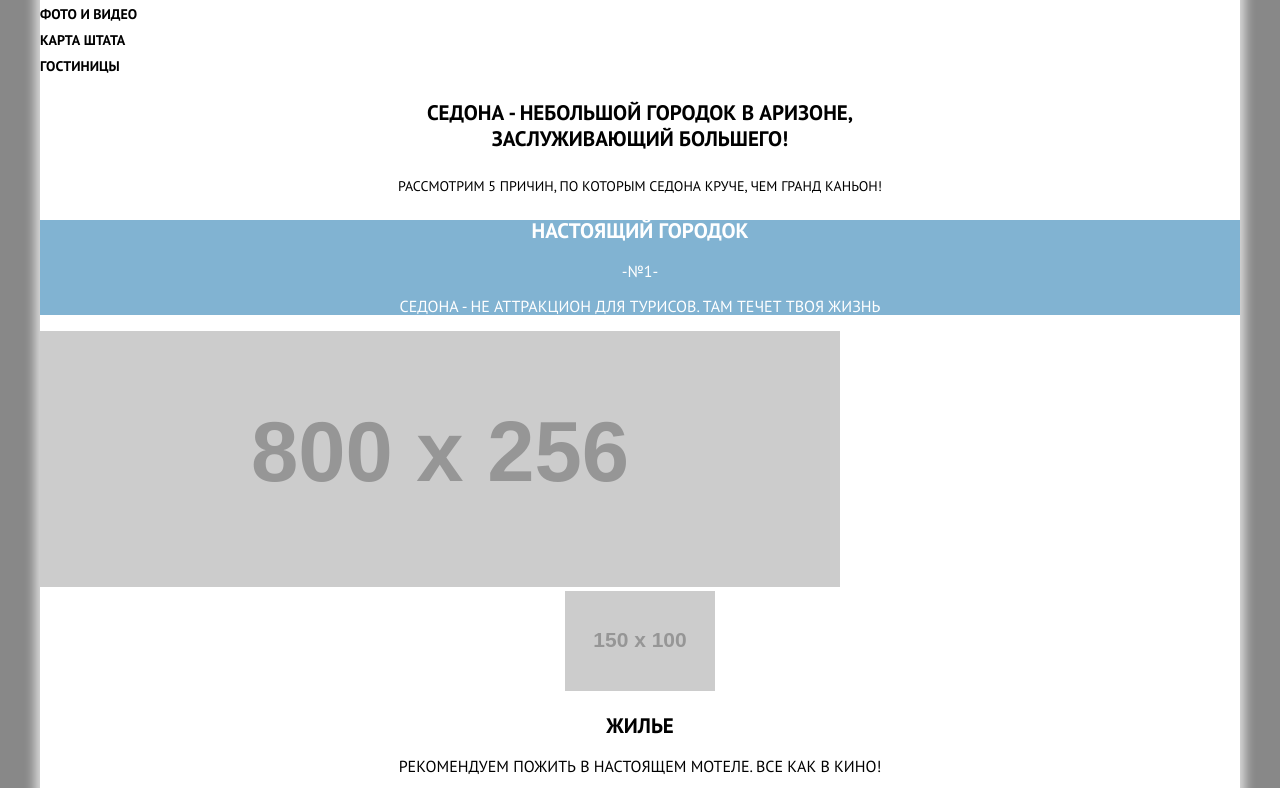
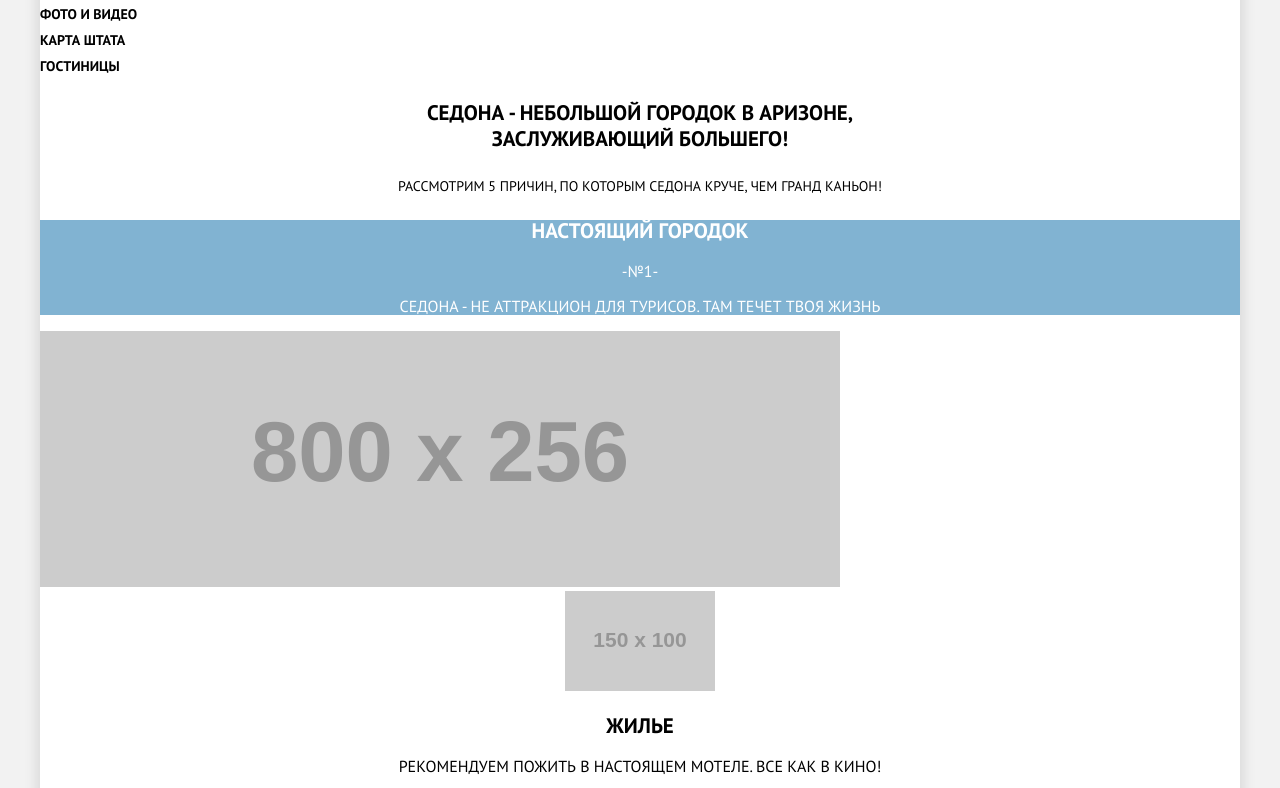
Before and after one commit to RessourdAlex/1500497-sedona-29, a plain HTML site: page index.html in a window 1280 px wide. Shown: the part 128-916 px from the top of the page. Drawn offline with Linux system fonts and the light colour scheme; placeholder pictures from the web are drawn by us.

Commit message:
Изменил цвет body

```diff
--- a/css/style.css
+++ b/css/style.css
@@ -13,7 +13,7 @@
     --basic-extra-grey: #333333;
     --basic-grey: #A9A9A9;
     --basic-grey-1: #818181;
-    --basic-grey-body: #888888;
+    --basic-grey-body: #F2F2F2;
 
 }
 
```
